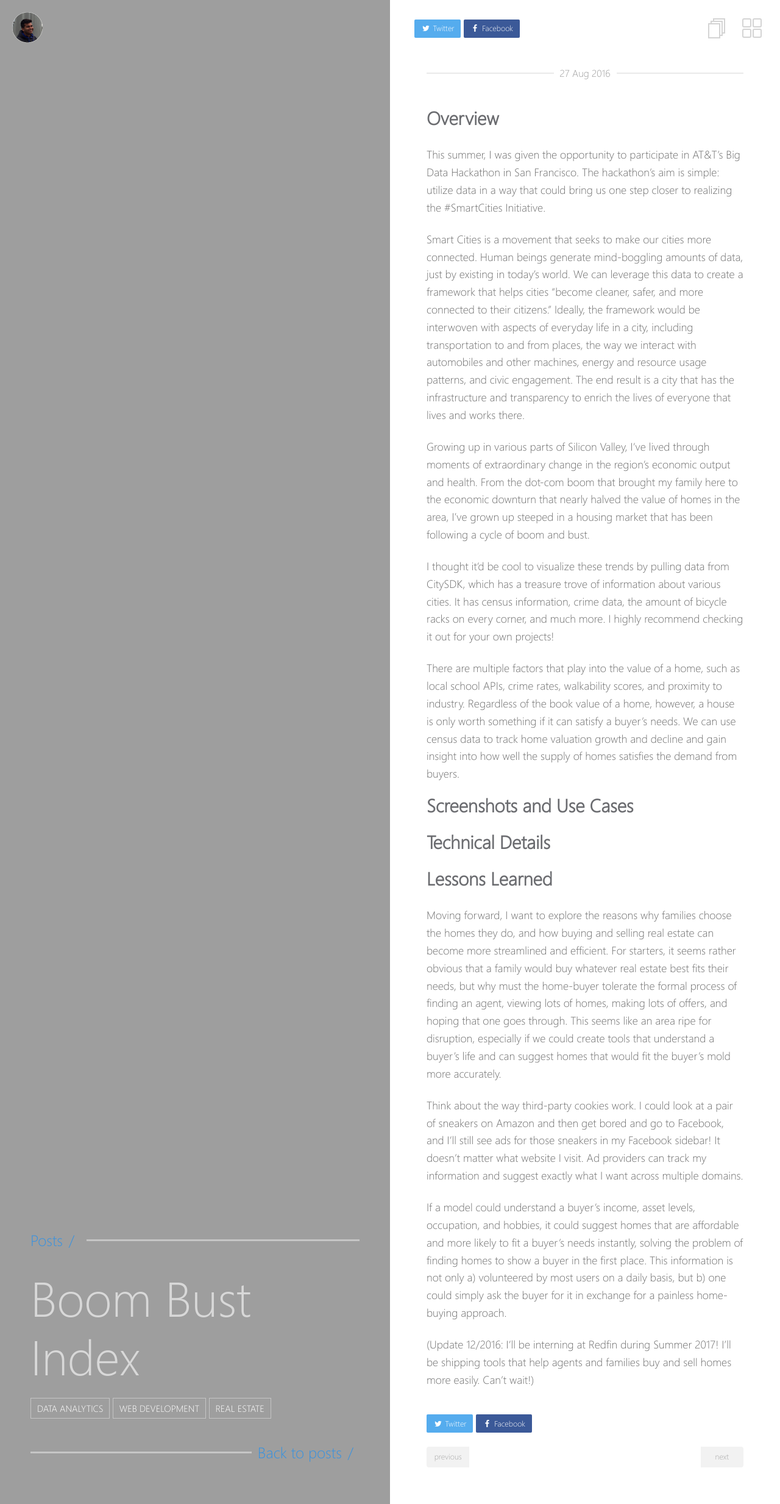
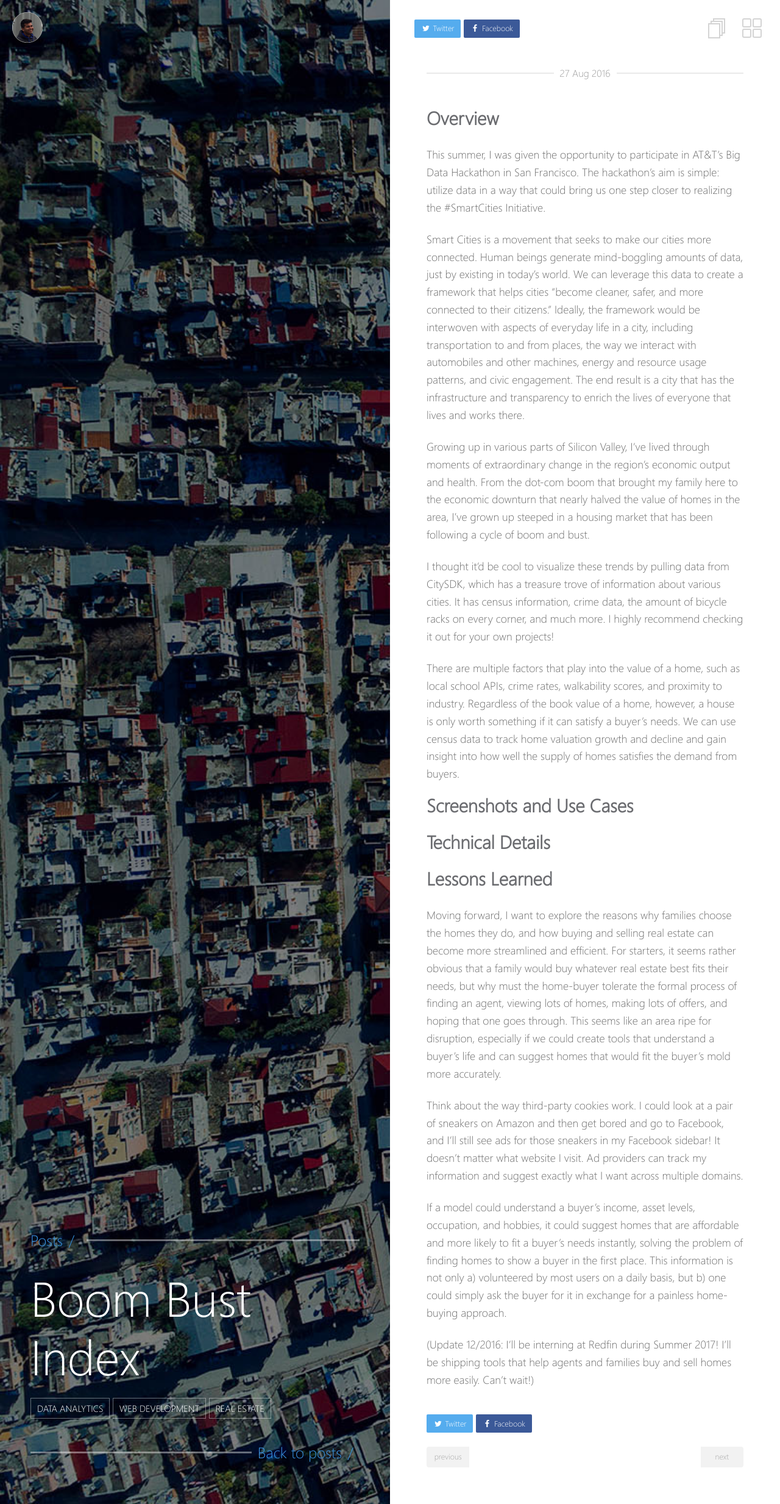
Before and after one commit to gargium/gargium.github.io, a Jekyll site: the page built from _posts/2017-03-27-boom-bust-index.md, in a window 1280 px wide. Shown: the whole page at 61% size. Built offline with Jekyll 4.4.1, drawn with Linux system fonts in a browser that asks for light colours.

Commit message:
ui tweeks
changed image to be darker and section title on post should be solid
white

```diff
--- a/_layouts/post.html
+++ b/_layouts/post.html
@@ -12,7 +12,7 @@
         <a href="{{ site.url }}" class="logo"><img src="{{ site.url }}/images/{{ site.logo }}"></a>
         <div class="post-title-section">
           <div class="section-line">Posts <em>/</em></div>
-          <h1 class="section-title">{{ page.title | markdownify | remove: "<p>" | remove: "</p>" }}</h1>
+          <h1 style="color: rgba(255, 255, 255, 1);" class="section-title">{{ page.title | markdownify | remove: "<p>" | remove: "</p>" }}</h1>
           <ul class="tags">
             {% for tag in page.tags %}
               <li><a href="{{ site.url }}/tags#{{ tag }}">{{ tag }}</a></li>
--- a/_posts/2017-03-27-boom-bust-index.md
+++ b/_posts/2017-03-27-boom-bust-index.md
@@ -3,7 +3,7 @@
 title:  "Boom Bust Index"
 date:   2016-08-27
 excerpt: "A data-driven look at Silicon Valley's housing prices."
-image: images/Posts/boom-bust-index.jpg
+image: images/Posts/boom-bust-index1.jpg
 tag:
 - data analytics
 - web development
```
Also changed, not shown: images/Posts/boom-bust-index1.jpg (added).
